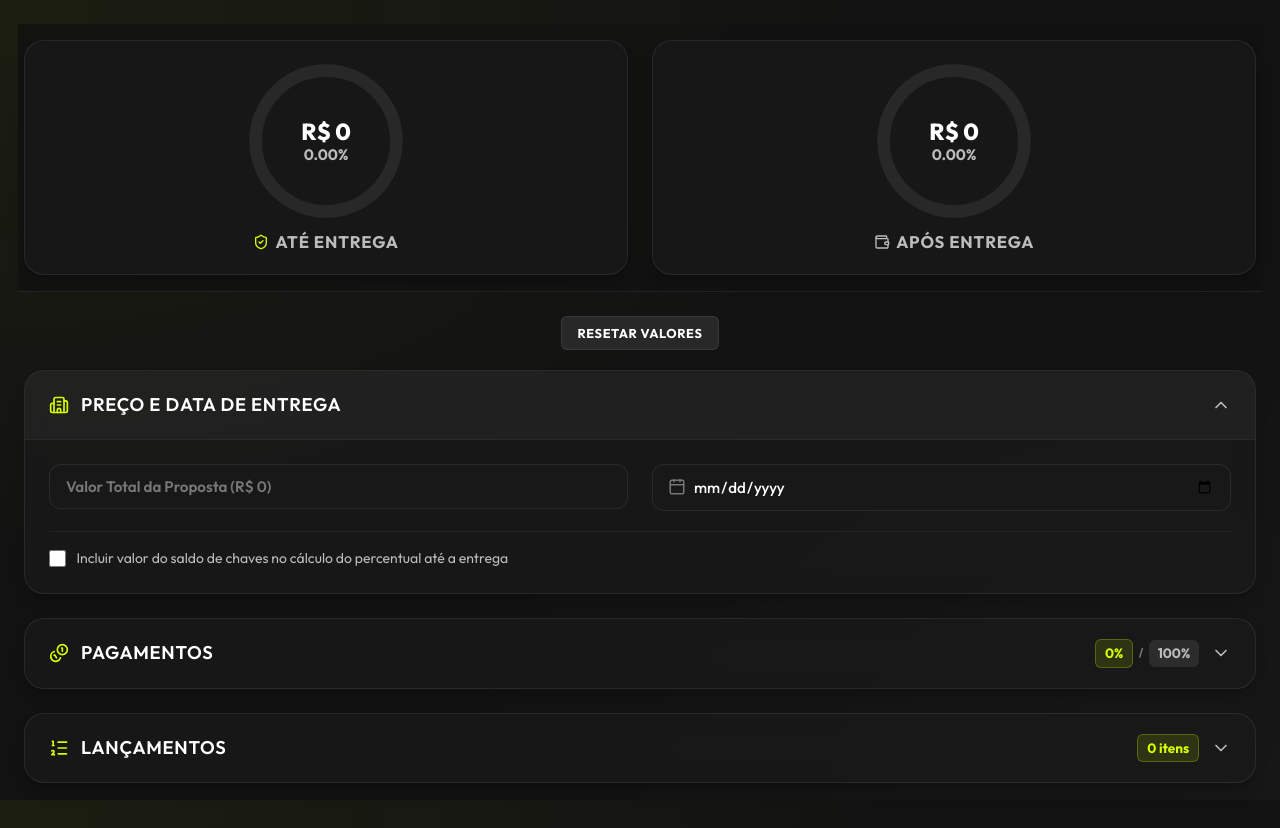
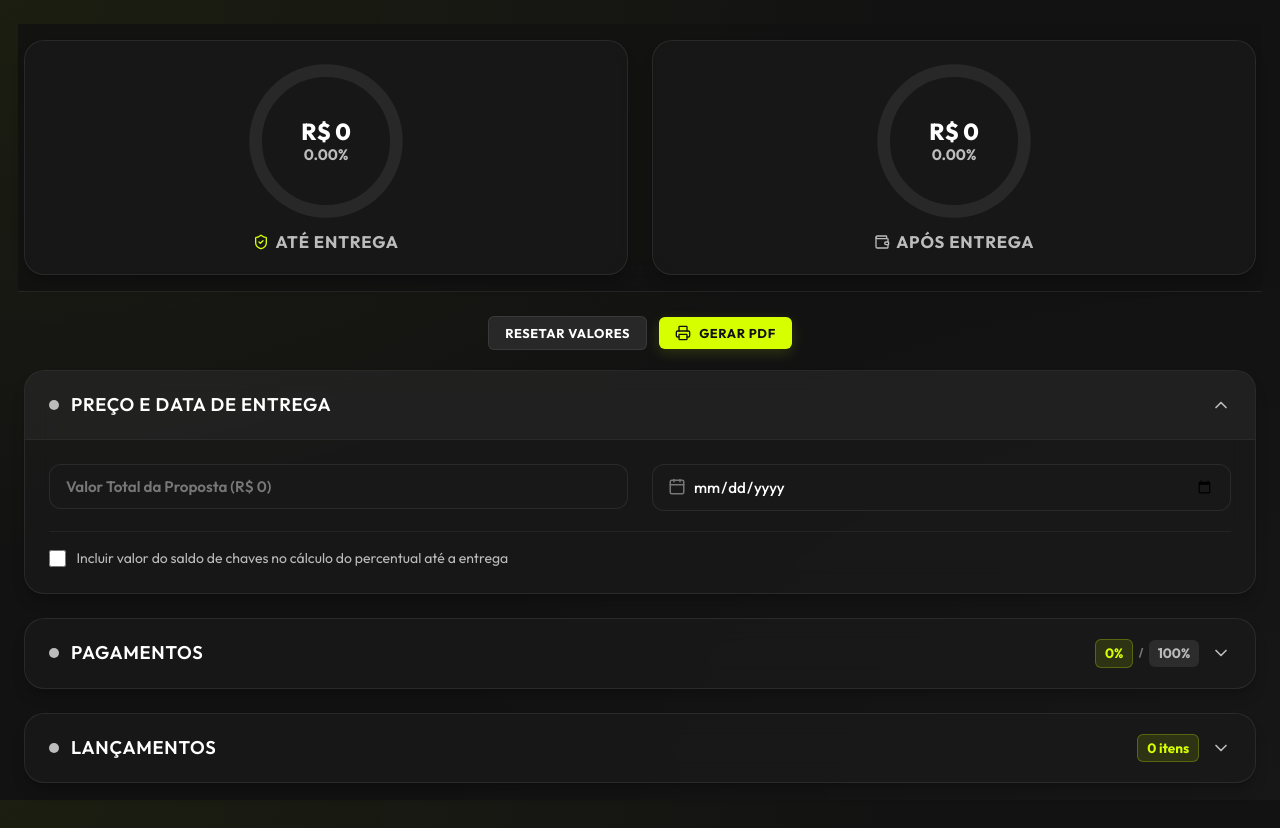
Before and after one commit to kairoc91/proposta-chaves, a React (Vite) app: page / in a window 1280 px wide. Shown: the top 828 px of the page. Built offline with nearby package versions, Linux system fonts and the light colour scheme.

Commit message:
feat: adiciona o botao GERAR PDF ao lado de RESETAR VALORES com suporte a impressao/pdf

```diff
--- a/src/components/Calculator/CalculatorMain.tsx
+++ b/src/components/Calculator/CalculatorMain.tsx
@@ -5,6 +5,8 @@ import { ConfigForm } from './ConfigForm';
 import { DashboardCards } from './DashboardCards';
 import { PaymentForm } from './PaymentForm';
 import { ConfiguredItemsList } from './ConfiguredItemsList';
+
+import { Printer } from 'lucide-react';
 
 export const CalculatorMain: React.FC = () => {
   // Inicialização com valores zerados
@@ -36,6 +38,14 @@ export const CalculatorMain: React.FC = () => {
     setActiveSection('proposta');
   };
 
+  const handleGeneratePDF = () => {
+    // Abrir a aba de lançamentos para incluir no PDF
+    setActiveSection('itens');
+    setTimeout(() => {
+      window.print();
+    }, 150);
+  };
+
   return (
     <main className="container" style={{ paddingBottom: '5rem' }}>
 
@@ -47,7 +57,7 @@ export const CalculatorMain: React.FC = () => {
       />
 
       {/* Top Actions Row */}
-      <div style={{ display: 'flex', justifyContent: 'center', alignItems: 'center', marginBottom: '1.25rem' }}>
+      <div style={{ display: 'flex', justifyContent: 'center', alignItems: 'center', gap: '0.75rem', marginBottom: '1.25rem' }}>
         {/* Reset button */}
         <button
           onClick={handleResetValues}
@@ -56,6 +66,17 @@ export const CalculatorMain: React.FC = () => {
           title="Zerar todos os campos e fluxos"
         >
           RESETAR VALORES
+        </button>
+
+        {/* Gerar PDF button */}
+        <button
+          onClick={handleGeneratePDF}
+          className="btn btn-primary btn-sm"
+          style={{ fontSize: '0.8rem' }}
+          title="Gerar PDF da Proposta e Fluxo"
+        >
+          <Printer size={16} />
+          GERAR PDF
         </button>
       </div>
 
--- a/src/components/Calculator/ConfigForm.tsx
+++ b/src/components/Calculator/ConfigForm.tsx
@@ -1,6 +1,6 @@
 import React from 'react';
 import { formatBRL, parseBRLString } from '../../utils/formatters';
-import { Calendar, ChevronDown, ChevronUp, Building2 } from 'lucide-react';
+import { Calendar, ChevronDown, ChevronUp } from 'lucide-react';
 
 interface ConfigFormProps {
   totalProposal: number;
@@ -31,6 +31,8 @@ export const ConfigForm: React.FC<ConfigFormProps> = ({
 
   const formattedProposal = totalProposal > 0 ? formatBRL(totalProposal) : '';
 
+  const isSectionFilled = totalProposal > 0 && Boolean(keyDeliveryDate);
+
   return (
     <div className="glass-card animate-fade-in" style={{ padding: '0', marginBottom: '1.5rem', overflow: 'hidden' }}>
       {/* Cabeçalho Clicável do Accordion */}
@@ -48,7 +50,16 @@ export const ConfigForm: React.FC<ConfigFormProps> = ({
         }}
       >
         <div style={{ display: 'flex', alignItems: 'center', gap: '0.75rem' }}>
-          <Building2 size={20} style={{ color: 'var(--color-primary)' }} />
+          <span style={{
+            width: '10px',
+            height: '10px',
+            borderRadius: '50%',
+            backgroundColor: isSectionFilled ? 'var(--color-primary)' : 'var(--text-secondary)',
+            boxShadow: isSectionFilled ? '0 0 10px var(--color-primary-glow), 0 0 4px var(--color-primary)' : 'none',
+            display: 'inline-block',
+            flexShrink: 0,
+            transition: 'all 0.3s ease'
+          }} />
           <h2 style={{ fontSize: '1.15rem', fontWeight: 600, color: 'var(--text-primary)', margin: 0 }}>
             PREÇO E DATA DE ENTREGA
           </h2>
--- a/src/components/Calculator/ConfiguredItemsList.tsx
+++ b/src/components/Calculator/ConfiguredItemsList.tsx
@@ -1,7 +1,7 @@
 import React from 'react';
 import type { PaymentItem, PaymentCategory } from '../../utils/calculatorEngine';
 import { formatBRL, formatDateBR } from '../../utils/formatters';
-import { Trash2, FileText, ChevronDown, ChevronUp, ListOrdered } from 'lucide-react';
+import { Trash2, FileText, ChevronDown, ChevronUp } from 'lucide-react';
 
 interface ConfiguredItemsListProps {
   paymentItems: PaymentItem[];
@@ -60,6 +60,8 @@ export const ConfiguredItemsList: React.FC<ConfiguredItemsListProps> = ({
     }
   };
 
+  const isSectionFilled = paymentItems.length > 0;
+
   return (
     <div className="glass-card animate-fade-in" style={{ padding: '0', marginBottom: '1.5rem', overflow: 'hidden' }}>
       {/* Cabeçalho Clicável do Accordion */}
@@ -77,7 +79,16 @@ export const ConfiguredItemsList: React.FC<ConfiguredItemsListProps> = ({
         }}
       >
         <div style={{ display: 'flex', alignItems: 'center', gap: '0.75rem' }}>
-          <ListOrdered size={20} style={{ color: 'var(--color-primary)' }} />
+          <span style={{
+            width: '10px',
+            height: '10px',
+            borderRadius: '50%',
+            backgroundColor: isSectionFilled ? 'var(--color-primary)' : 'var(--text-secondary)',
+            boxShadow: isSectionFilled ? '0 0 10px var(--color-primary-glow), 0 0 4px var(--color-primary)' : 'none',
+            display: 'inline-block',
+            flexShrink: 0,
+            transition: 'all 0.3s ease'
+          }} />
           <h2 style={{ fontSize: '1.15rem', fontWeight: 600, color: 'var(--text-primary)', margin: 0 }}>
             LANÇAMENTOS
           </h2>
--- a/src/components/Calculator/PaymentForm.tsx
+++ b/src/components/Calculator/PaymentForm.tsx
@@ -1,7 +1,7 @@
 import React, { useState, useEffect } from 'react';
 import type { PaymentItem, PaymentCategory, EntryType, RecurrenceType } from '../../utils/calculatorEngine';
 import { formatBRL, parseBRLString, formatDateBR } from '../../utils/formatters';
-import { Plus, Coins, Key, CalendarDays, ChevronDown, ChevronUp, AlertCircle } from 'lucide-react';
+import { Plus, Key, CalendarDays, ChevronDown, ChevronUp, AlertCircle } from 'lucide-react';
 
 interface PaymentFormProps {
   paymentItems: PaymentItem[];
@@ -204,6 +204,8 @@ export const PaymentForm: React.FC<PaymentFormProps> = ({
 
   const isBlocked = !totalProposal || !keyDeliveryDate;
 
+  const isSectionFilled = launchedPercent >= 99.99;
+
   return (
     <div className="glass-card animate-fade-in" style={{ padding: '0', marginBottom: '1.5rem', overflow: 'hidden' }}>
       {/* Cabeçalho Clicável do Accordion */}
@@ -221,7 +223,16 @@ export const PaymentForm: React.FC<PaymentFormProps> = ({
         }}
       >
         <div style={{ display: 'flex', alignItems: 'center', gap: '0.75rem' }}>
-          <Coins size={20} style={{ color: 'var(--color-primary)' }} />
+          <span style={{
+            width: '10px',
+            height: '10px',
+            borderRadius: '50%',
+            backgroundColor: isSectionFilled ? 'var(--color-primary)' : 'var(--text-secondary)',
+            boxShadow: isSectionFilled ? '0 0 10px var(--color-primary-glow), 0 0 4px var(--color-primary)' : 'none',
+            display: 'inline-block',
+            flexShrink: 0,
+            transition: 'all 0.3s ease'
+          }} />
           <h2 style={{ fontSize: '1.15rem', fontWeight: 600, color: 'var(--text-primary)', margin: 0 }}>
             PAGAMENTOS
           </h2>
--- a/src/index.css
+++ b/src/index.css
@@ -489,3 +489,22 @@ h1, h2, h3 {
   letter-spacing: 0.05em;
   text-transform: uppercase;
 }
+
+/* Print / PDF Export Styles */
+@media print {
+  body {
+    background: #121212 !important;
+    color: #ffffff !important;
+    -webkit-print-color-adjust: exact !important;
+    print-color-adjust: exact !important;
+  }
+
+  .btn, button, .no-print {
+    display: none !important;
+  }
+
+  .glass-card {
+    border: 1px solid rgba(255, 255, 255, 0.15) !important;
+    background: #1a1a1a !important;
+  }
+}
```
